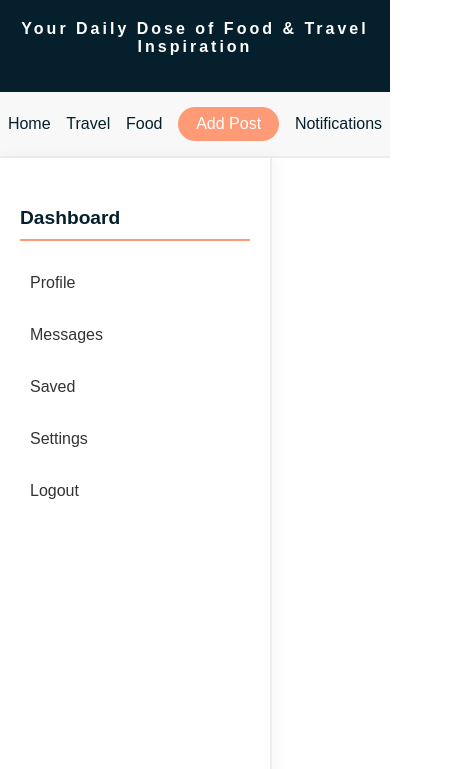
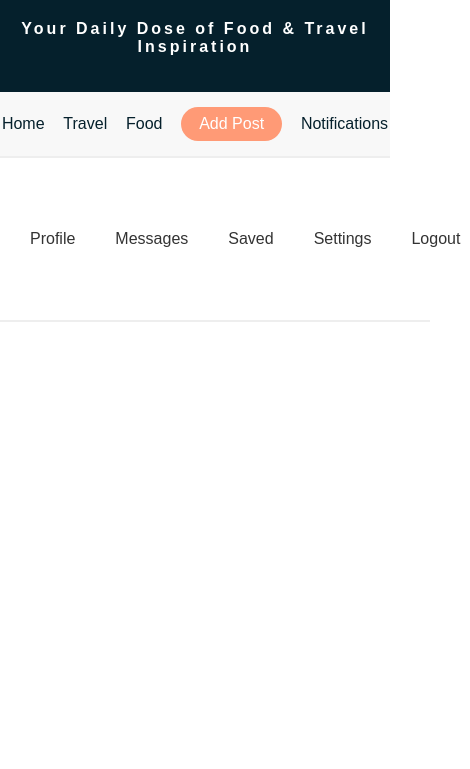
Before and after one commit to kushalrathore19/fotra, a plain HTML site: page index.html in a window 390 px wide. Shown: the part 75-844 px from the top of the page, 470 px wide, since content can reach past the window. Drawn offline with Linux system fonts and the light colour scheme.

Commit message:
Add responsive styles for navbar and layout

```diff
--- a/style.css
+++ b/style.css
@@ -232,3 +232,37 @@ body {
     height: 320px;
   }
 }
+/* Responsive Navbar */
+@media (max-width: 768px) {
+  .nav-container {
+    flex-wrap: wrap;
+    gap: 15px;
+  }
+}
+
+/* Responsive Layout */
+@media (max-width: 900px) {
+  .main-layout {
+    flex-direction: column;
+  }
+
+  .sidebar {
+    width: 100%;
+    height: auto;
+    display: flex;
+    justify-content: space-around;
+    align-items: center;
+    box-shadow: none;
+    border-right: none;
+    border-bottom: 2px solid #eee;
+  }
+
+  .sidebar ul {
+    display: flex;
+    gap: 20px;
+  }
+
+  .sidebar h3 {
+    display: none;
+  }
+}
```
